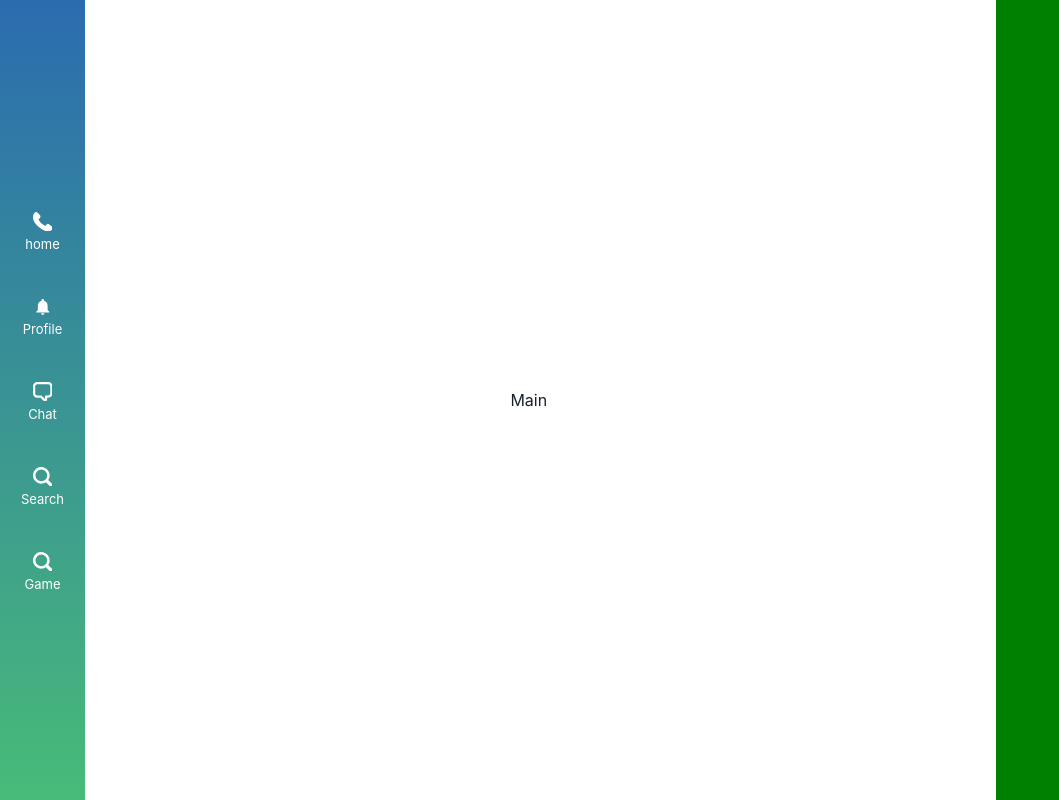
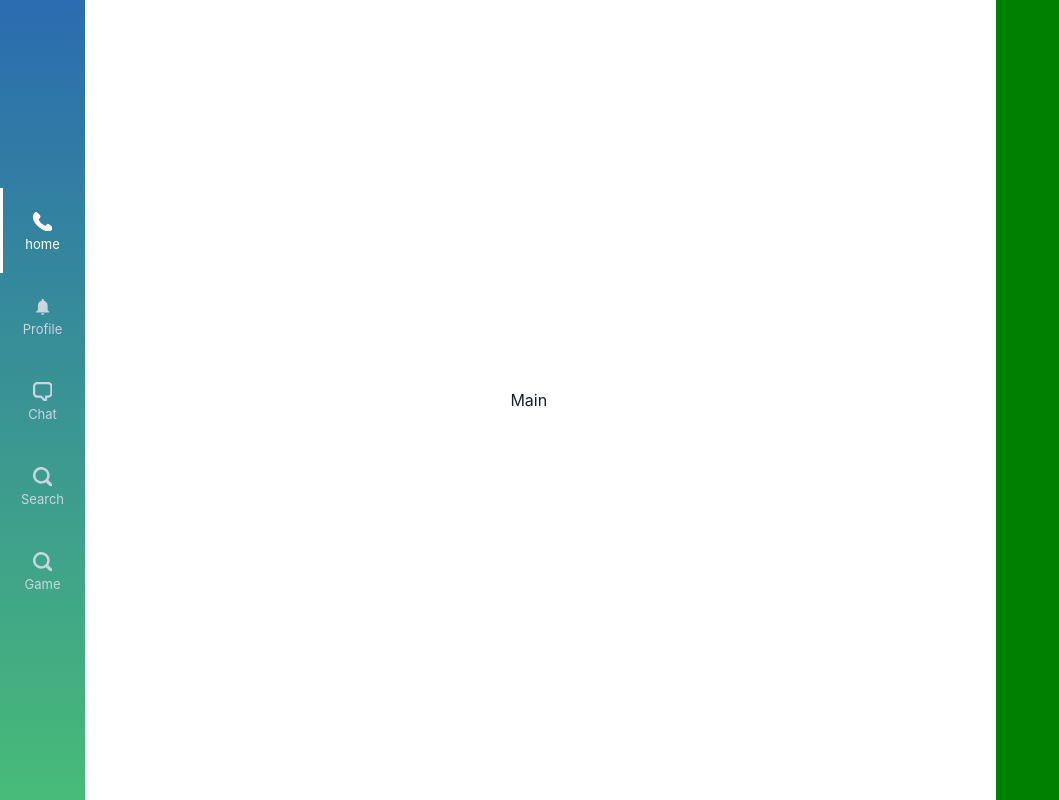
Before and after one commit to transcendence42/ft_transcendence, a React (Create React App) app in the folder front/: page / in a window 1280 px wide. In both pictures the pointer is over the element 42 px from the left and 230 px from the top of the page. Shown: the whole page, without its empty margins (0-1059 px from the left). Built offline with nearby package versions, Linux system fonts and the light colour scheme.

Commit message:
feat: nav css 구현 (hover)

```diff
--- a/front/src/UI/atoms/NavIcon/index.scss
+++ b/front/src/UI/atoms/NavIcon/index.scss
@@ -5,11 +5,32 @@
   justify-content: center;
   align-items: center;
   flex-direction: column;
-  color: white;
+  color: #cbd5e0;
+  overflow: hidden;
   &__icon {
     font-size: 19.5px;
   }
   &__title {
     font-size: 13px;
   }
+  &:hover {
+    color: white;
+    transition-delay: 100ms;
+  }
+  &:hover span {
+    position: absolute;
+    width: 0.2rem;
+    height: 85px;
+    left: 0px;
+    background: white;
+    animation: link-bar 0.2s linear;
+  }
+  @keyframes link-bar {
+    0% {
+      opacity: 0;
+    }
+    100% {
+      opacity: 1;
+    }
+  }
 }
--- a/front/src/UI/atoms/NavIcon/index.tsx
+++ b/front/src/UI/atoms/NavIcon/index.tsx
@@ -10,6 +10,7 @@ export const NavIcon = ({ title, icon, link }: Iicon) => {
     <>
       <Link to={link}>
         <div className="navigation-icon-container">
+          <span></span>
           <div className="navigation-icon-container__icon">{icon}</div>
           <div className="navigation-icon-container__title">{title}</div>
         </div>
```
